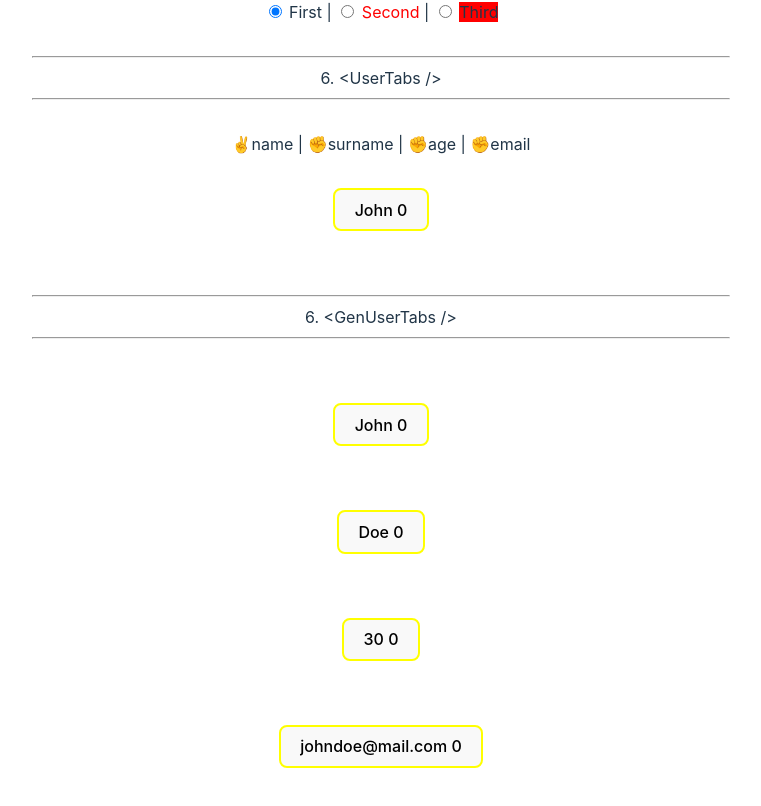
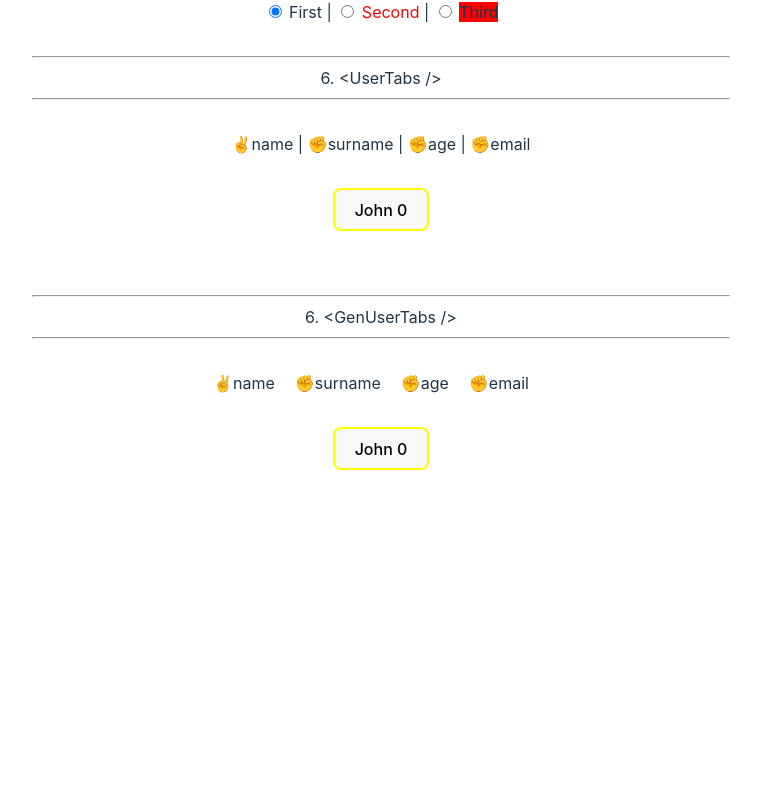
Before and after one commit to radufilipescu/react-extendable-components, a React (Vite) app: page / in a window 1280 px wide. Shown: the part 1052-1858 px from the top of the page, without its empty margins (259-1020 px from the left). After the commit the page ends 1586 px from the top, so only its background shows below. Built offline with nearby package versions, Linux system fonts and the light colour scheme.

Commit message:
main
- generative comp

```diff
--- a/src/App.tsx
+++ b/src/App.tsx
@@ -1,5 +1,5 @@
 import './App.css'
-import { XTabs, IXTabsProps, IXTabsDefaultProps, ContentPlaceholder, generateXTabs } from './components/XTabs/XTabs'
+import { XTabs, IXTabsProps, IXTabsDefaultProps, ContentPlaceholder, GenTabs } from './components/XTabs/XTabs'
 import { XTab } from './components/XTabs/XTab'
 import { ButtonCounter } from './components'
 import { useState } from 'react'
@@ -186,6 +186,9 @@ type TUserModel = {
 
 const XUserTabs = XTabs<TUserModel>;
 const XUserTab = XTab<TUserModel>;
+// XUserTabs.defaultProps = {
+//   beforeTabLabel: () => 'asd'
+// } as IXTabsDefaultProps<TUserModel>;
 
 function UserTabs() {
   const [user, setUser] = useState<TUserModel>(() => ({
@@ -235,16 +238,18 @@ function GenUserTabs() {
   }));
 
   const [_id, ...userProps] = Object.entries(user);
-  const tabs = generateXTabs(
-    userProps,
-    (propName, propValue, isSelected) => (
-      <div className="card">
-        <ButtonCounter label={propValue} />
-      </div>
-    ),
+  return (
+    <GenTabs<TUserModel>
+      default="name"
+      entries={userProps as any}
+      render={([propName, propValue], isSelected) => [
+        <span style={{ marginRight: '20px' }}>{propName}</span>,
+        <div className="card">
+          <ButtonCounter label={propValue.toString()} />
+        </div>
+      ]}
+    />
   );
-
-  return tabs;
 }
 
 export default App
--- a/src/components/XTabs/XTab.tsx
+++ b/src/components/XTabs/XTab.tsx
@@ -4,7 +4,7 @@ import { XTabsContext } from "./XTabsContext";
 
 export interface IXTabProps<T> {
   readonly value: T extends object ? keyof T : T ;
-  readonly children: ReactNode;
+  readonly children: ReactNode | ((value: T extends object ? keyof T : T, isSelected: boolean) => ReactNode);
   readonly render?: ReactNode | ((value: T extends object ? keyof T : T, isSelected: boolean) => ReactNode);
 }
 
@@ -16,6 +16,10 @@ export function XTab<T>(props: IXTabProps<T>) {
   }, [props.value]);
 
   const isSelected = ctx.selected === props.value;
+
+  const children = typeof props.children === 'function'
+    ? props.children(props.value, isSelected)
+    : props.children;
 
   return <>
     <div style={{ display: 'inline-block', cursor: 'pointer' }} onClick={divClickHandler}>
@@ -30,6 +34,6 @@ export function XTab<T>(props: IXTabProps<T>) {
           : props.render
         : props.value?.toString() ?? ''}
     </div>
-    {ctx.placeholder.current && isSelected && createPortal(props.children, ctx.placeholder.current)}
+    {ctx.placeholder.current && isSelected && createPortal(children, ctx.placeholder.current)}
   </>;
 }
--- a/src/components/XTabs/XTabs.tsx
+++ b/src/components/XTabs/XTabs.tsx
@@ -53,18 +53,36 @@ export function XTabs<T>(props: IXTabsProps<T>) {
 
 XTabs.defaultProps = ({ } as IXTabsDefaultProps<any>);
 
-export function generateXTabs(
-  props: [string, any][],
-  render: ((propName: string, value: any, isSelected: boolean) => ReactNode)
-) {
-  const finalRender = useCallback<((value: string, isSelected: boolean) => ReactNode)>((value, isSelected) => {
-    const prop = props.find(([name]) => name === value) ?? ['??', '??'];
-    console.log('prop', prop);
-    return render(prop[0], prop[1], isSelected);
-  }, [props]);
-  return (
-    <XTabs<string> default={props[0][0]}>
-      {props.map(([name, value], ndx) => finalRender(name, value))}
-    </XTabs>
-  );
+type TPropEntry<T> = [
+  T extends object ? keyof T : T,
+  T extends object ? T[keyof T] : T
+];
+
+export interface IGenTabsProps<T> {
+  readonly entries: TPropEntry<T>[];
+  readonly default: T extends object ? keyof T : T;
+  readonly render: (prop: TPropEntry<T>, isSelected: boolean) => [ReactNode, ReactNode];
 }
+
+type TRenderXTabPart<T> = (value: T extends object ? keyof T : T, isSelected: boolean) => ReactNode;
+
+export function GenTabs<T>(props: IGenTabsProps<T>) {
+  const result: [TRenderXTabPart<T>, TRenderXTabPart<T>][] = props.entries.map((entry) => {
+    return [
+      (value, isSelected) => {
+        return props.render(entry, isSelected)[0];
+      },
+      (value, isSelected) => {
+        return props.render(entry, isSelected)[1];
+      }
+    ]
+  });
+
+  return <XTabs<T> default={props.default}>
+    {result.map(([renderLabel, renderContent], ndx) => {
+      return <XTab<T> key={ndx} value={props.entries[ndx][0]} render={renderLabel}>
+        {renderContent}
+      </XTab>
+    })}
+  </XTabs>;
+}
```
